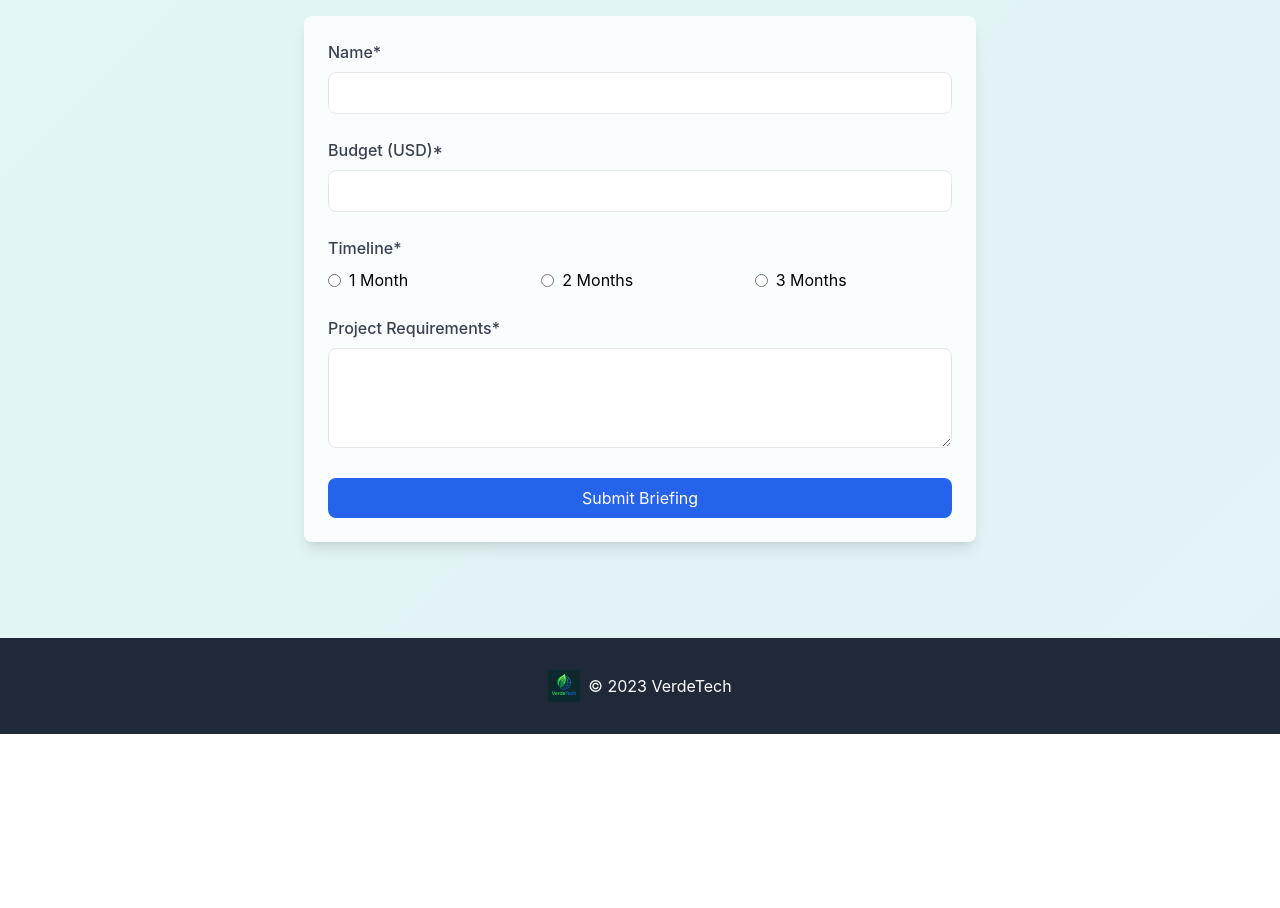
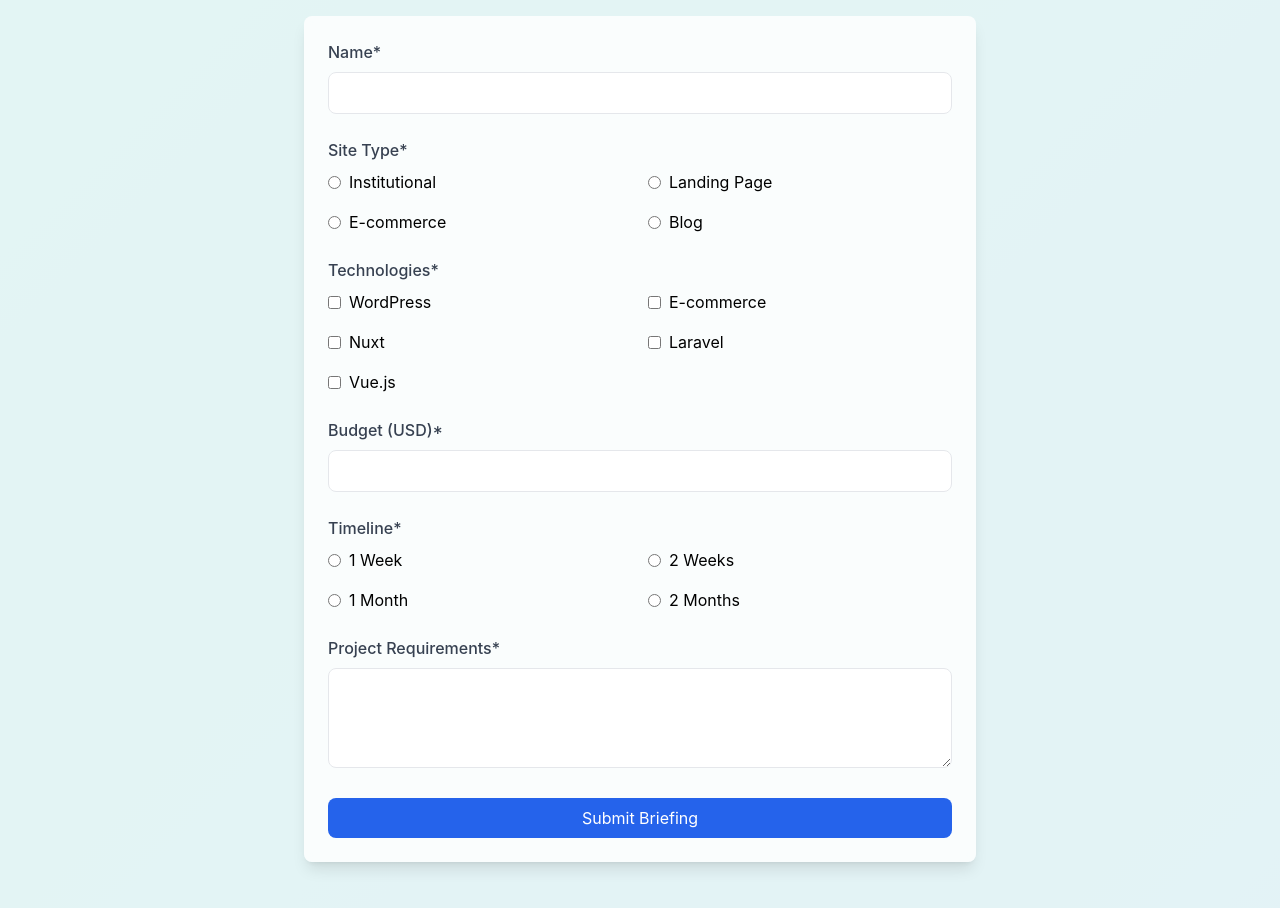
Before and after one commit to verdetech-xyz/website, a Vue app: page / in a window 1280 px wide. Shown: the part 960-1868 px from the top of the page. Before the commit the page ends 1694 px from the top, so only its background shows below. Built offline with nearby package versions, Linux system fonts and the light colour scheme.

Commit message:
Update form fields with new options

```diff
--- a/src/components/BriefingForm.vue
+++ b/src/components/BriefingForm.vue
@@ -83,6 +83,102 @@ const handleSubmit = async () => {
     </div>
 
     <div>
+      <label class="block text-gray-700 font-medium mb-2">{{ t('form.siteType') }}*</label>
+      <div class="grid grid-cols-2 gap-4">
+        <label class="flex items-center">
+          <input
+            type="radio"
+            v-model="form.siteType"
+            value="institutional"
+            required
+            class="mr-2"
+          >
+          {{ t('form.institutional') }}
+        </label>
+        <label class="flex items-center">
+          <input
+            type="radio"
+            v-model="form.siteType"
+            value="landing_page"
+            class="mr-2"
+          >
+          {{ t('form.landingPage') }}
+        </label>
+        <label class="flex items-center">
+          <input
+            type="radio"
+            v-model="form.siteType"
+            value="ecommerce"
+            class="mr-2"
+          >
+          {{ t('form.ecommerce') }}
+        </label>
+        <label class="flex items-center">
+          <input
+            type="radio"
+            v-model="form.siteType"
+            value="blog"
+            class="mr-2"
+          >
+          {{ t('form.blog') }}
+        </label>
+      </div>
+      <p v-if="errors.siteType" class="text-red-500 text-sm mt-1">{{ errors.siteType }}</p>
+    </div>
+
+    <div>
+      <label class="block text-gray-700 font-medium mb-2">{{ t('form.technologies') }}*</label>
+      <div class="grid grid-cols-2 gap-4">
+        <label class="flex items-center">
+          <input
+            type="checkbox"
+            v-model="form.technologies"
+            value="wordpress"
+            class="mr-2"
+          >
+          {{ t('form.wordpress') }}
+        </label>
+        <label class="flex items-center">
+          <input
+            type="checkbox"
+            v-model="form.technologies"
+            value="ecommerce"
+            class="mr-2"
+          >
+          {{ t('form.ecommerce') }}
+        </label>
+        <label class="flex items-center">
+          <input
+            type="checkbox"
+            v-model="form.technologies"
+            value="nuxt"
+            class="mr-2"
+          >
+          {{ t('form.nuxt') }}
+        </label>
+        <label class="flex items-center">
+          <input
+            type="checkbox"
+            v-model="form.technologies"
+            value="laravel"
+            class="mr-2"
+          >
+          {{ t('form.laravel') }}
+        </label>
+        <label class="flex items-center">
+          <input
+            type="checkbox"
+            v-model="form.technologies"
+            value="vuejs"
+            class="mr-2"
+          >
+          {{ t('form.vuejs') }}
+        </label>
+      </div>
+      <p v-if="errors.technologies" class="text-red-500 text-sm mt-1">{{ errors.technologies }}</p>
+    </div>
+
+    <div>
       <label class="block text-gray-700 font-medium mb-2">{{ t('form.budget') }}*</label>
       <input
         v-model="form.budget"
@@ -96,13 +192,31 @@ const handleSubmit = async () => {
 
     <div>
       <label class="block text-gray-700 font-medium mb-2">{{ t('form.timeline') }}*</label>
-      <div class="grid grid-cols-3 gap-4">
+      <div class="grid grid-cols-2 gap-4">
+        <label class="flex items-center">
+          <input
+            type="radio"
+            v-model="form.timeline"
+            value="1_week"
+            required
+            class="mr-2"
+          >
+          {{ t('form.oneWeek') }}
+        </label>
+        <label class="flex items-center">
+          <input
+            type="radio"
+            v-model="form.timeline"
+            value="2_weeks"
+            class="mr-2"
+          >
+          {{ t('form.twoWeeks') }}
+        </label>
         <label class="flex items-center">
           <input
             type="radio"
             v-model="form.timeline"
             value="1_month"
-            required
             class="mr-2"
           >
           {{ t('form.oneMonth') }}
@@ -115,15 +229,6 @@ const handleSubmit = async () => {
             class="mr-2"
           >
           {{ t('form.twoMonths') }}
-        </label>
-        <label class="flex items-center">
-          <input
-            type="radio"
-            v-model="form.timeline"
-            value="3_months"
-            class="mr-2"
-          >
-          {{ t('form.threeMonths') }}
         </label>
       </div>
     </div>
--- a/src/composables/useForm.ts
+++ b/src/composables/useForm.ts
@@ -4,6 +4,8 @@ interface Form {
   name: string;
   email: string;
   company: string;
+  siteType: string;
+  technologies: string[];
   budget: string;
   timeline: string;
   requirements: string;
@@ -12,6 +14,8 @@ interface Form {
 interface FormErrors {
   name?: string;
   email?: string;
+  siteType?: string;
+  technologies?: string;
   requirements?: string;
 }
 
@@ -20,6 +24,8 @@ export function useForm() {
     name: '',
     email: '',
     company: '',
+    siteType: '',
+    technologies: [],
     budget: '',
     timeline: '',
     requirements: ''
@@ -30,6 +36,8 @@ export function useForm() {
   const validateForm = (): boolean => {
     errors.name = '';
     errors.email = '';
+    errors.siteType = '';
+    errors.technologies = '';
     errors.requirements = '';
 
     let isValid = true;
@@ -47,6 +55,16 @@ export function useForm() {
       isValid = false;
     }
 
+    if (!form.siteType) {
+      errors.siteType = 'Site type is required';
+      isValid = false;
+    }
+
+    if (form.technologies.length === 0) {
+      errors.technologies = 'At least one technology must be selected';
+      isValid = false;
+    }
+
     if (!form.requirements) {
       errors.requirements = 'Requirements are required';
       isValid = false;
@@ -60,7 +78,11 @@ export function useForm() {
 
   const resetForm = () => {
     Object.keys(form).forEach(key => {
-      form[key as keyof Form] = '';
+      if (key === 'technologies') {
+        form[key] = [];
+      } else {
+        form[key as keyof Form] = '';
+      }
     });
     Object.keys(errors).forEach(key => {
       delete errors[key as keyof FormErrors];
--- a/src/i18n/index.ts
+++ b/src/i18n/index.ts
@@ -35,11 +35,22 @@ const messages = {
       name: 'Name',
       email: 'Email',
       company: 'Company',
+      siteType: 'Site Type',
+      institutional: 'Institutional',
+      landingPage: 'Landing Page',
+      ecommerce: 'E-commerce',
+      blog: 'Blog',
+      technologies: 'Technologies',
+      wordpress: 'WordPress',
+      nuxt: 'Nuxt',
+      laravel: 'Laravel',
+      vuejs: 'Vue.js',
       budget: 'Budget (USD)',
       timeline: 'Timeline',
+      oneWeek: '1 Week',
+      twoWeeks: '2 Weeks',
       oneMonth: '1 Month',
       twoMonths: '2 Months',
-      threeMonths: '3 Months',
       requirements: 'Project Requirements',
       submit: 'Submit Briefing',
       submitting: 'Submitting',
@@ -81,11 +92,22 @@ const messages = {
       name: 'Nome',
       email: 'Email',
       company: 'Empresa',
+      siteType: 'Tipo de Site',
+      institutional: 'Institucional',
+      landingPage: 'Landing Page',
+      ecommerce: 'E-commerce',
+      blog: 'Blog',
+      technologies: 'Tecnologias',
+      wordpress: 'WordPress',
+      nuxt: 'Nuxt',
+      laravel: 'Laravel',
+      vuejs: 'Vue.js',
       budget: 'Orçamento (USD)',
       timeline: 'Prazo',
+      oneWeek: '1 Semana',
+      twoWeeks: '2 Semanas',
       oneMonth: '1 Mês',
       twoMonths: '2 Meses',
-      threeMonths: '3 Meses',
       requirements: 'Requisitos do Projeto',
       submit: 'Enviar Briefing',
       submitting: 'Enviando',
```
Also changed, not shown: greentech.png (added).
